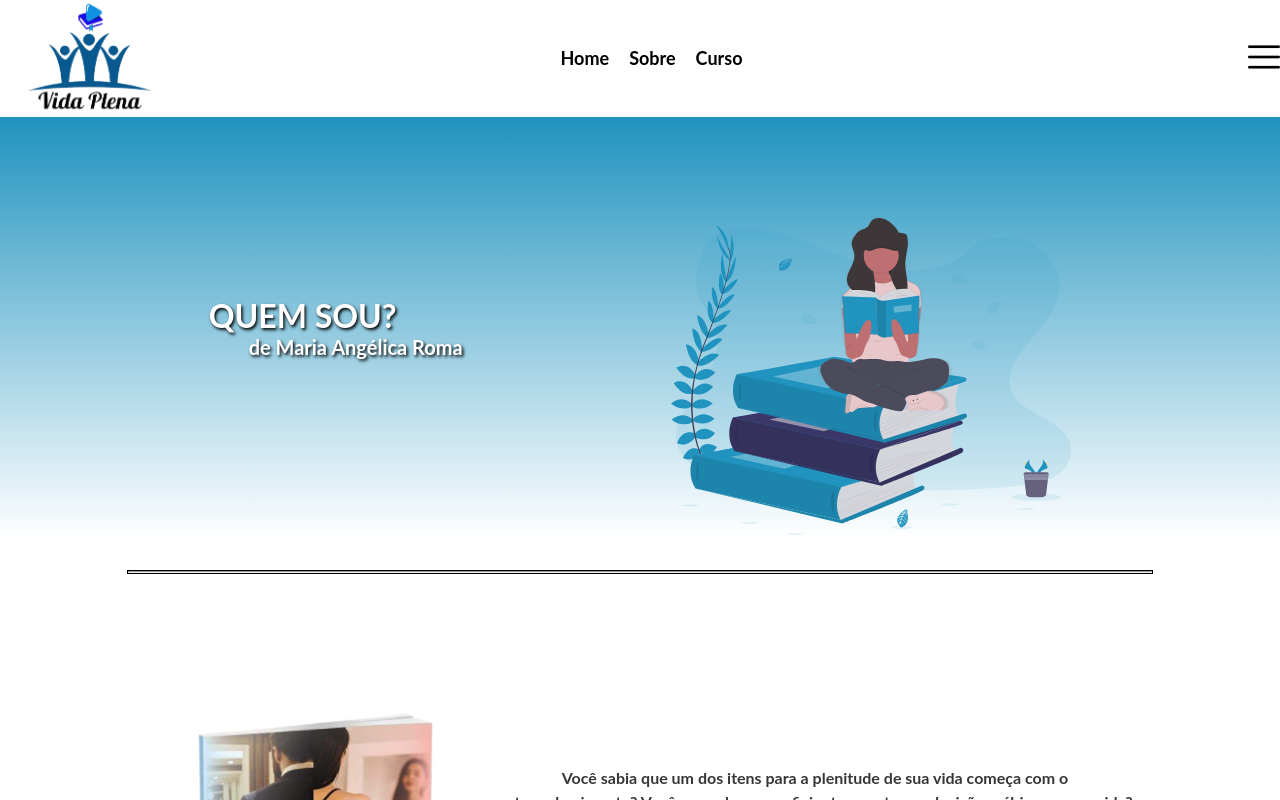
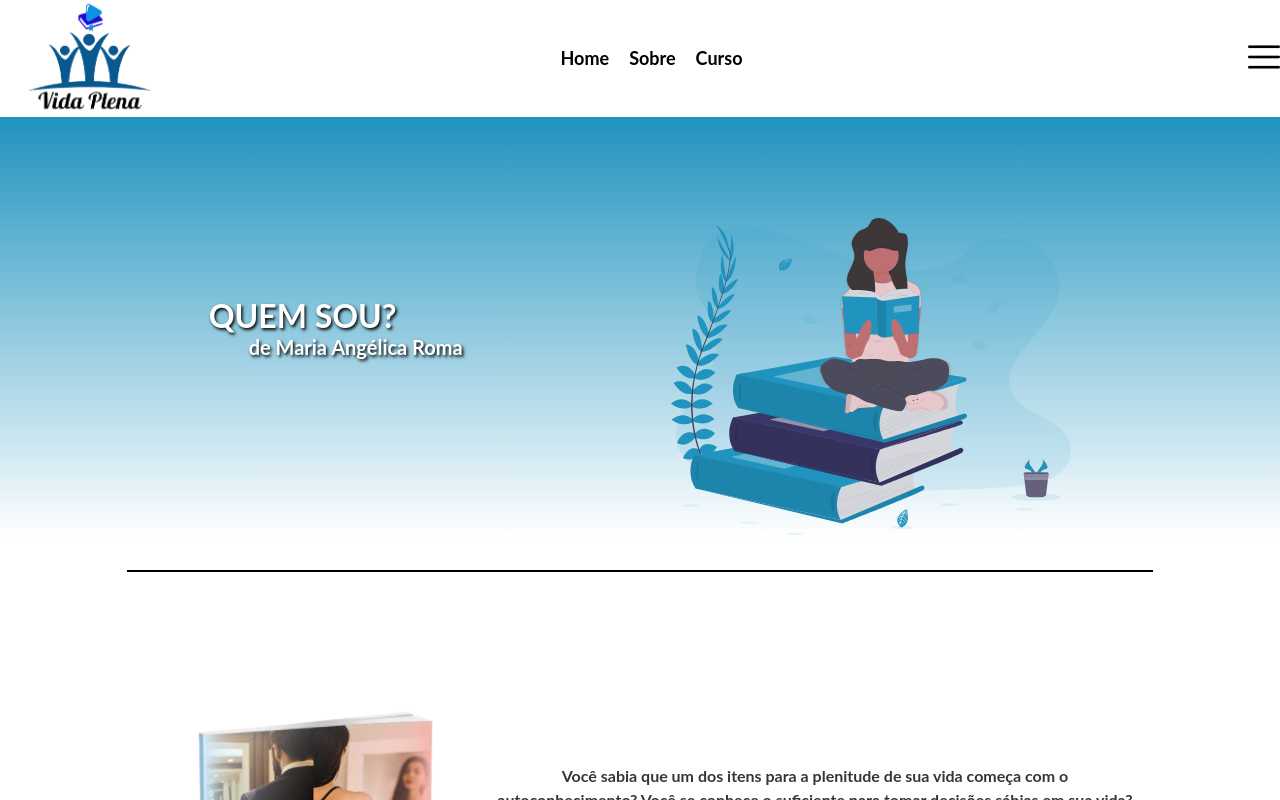
Before and after one commit to felipecfb/vida-plena-react, a React (Create React App) app: page /sobre in a window 1280 px wide. Shown: the top 800 px of the page. Built offline with nearby package versions, Linux system fonts and the light colour scheme; the HTML template or start-up script is replaced by a standard one.

Commit message:
Ajeitando hr da página

```diff
--- a/src/components/MainLivro/MainLivro.css
+++ b/src/components/MainLivro/MainLivro.css
@@ -31,7 +31,7 @@ body {
   height: auto;
 }
 
-.LivroHr {
+.LivroHr hr {
   width: 80%;
   border: 1px solid #000;
   display: block;
```
